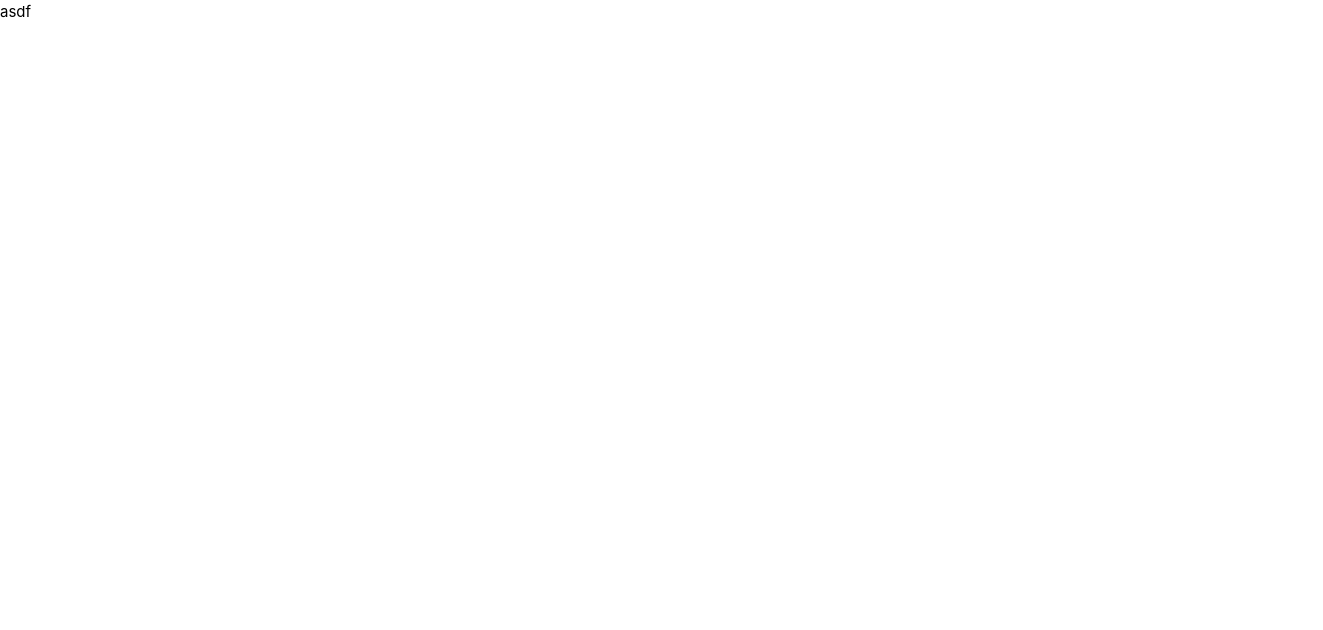
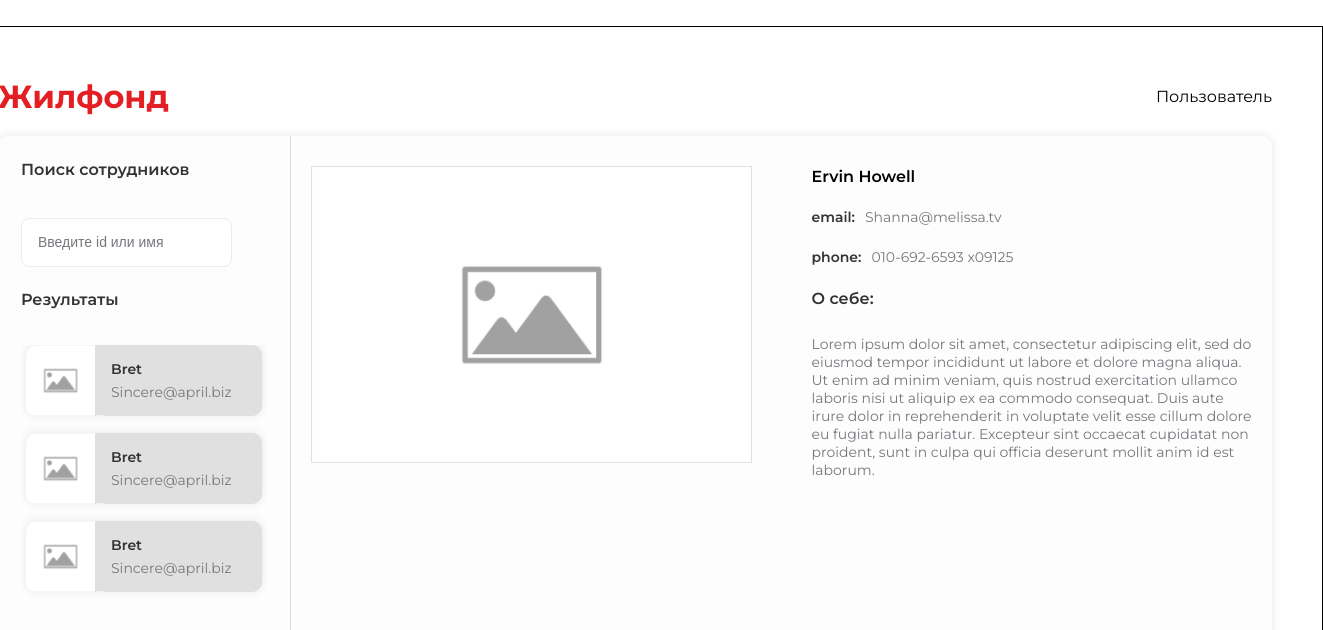
Before and after one commit to TheFasWalker/vu3, a Vue app: page / in a window 1280 px wide. Shown: the top 630 px of the page, 1323 px wide, since content can reach past the window. Built offline with nearby package versions, Linux system fonts and the light colour scheme.

Commit message:
feat: created structure for app
Сделано:
1. Общая структура
2. вынесена часть компонентов

```diff
--- a/index.html
+++ b/index.html
@@ -1,9 +1,15 @@
-<!DOCTYPE html>
+<!doctype html>
 <html lang="en">
   <head>
-    <meta charset="UTF-8">
-    <link rel="icon" href="/favicon.ico">
-    <meta name="viewport" content="width=device-width, initial-scale=1.0">
+    <meta charset="UTF-8" />
+    <link rel="icon" href="/favicon.ico" />
+    <meta name="viewport" content="width=device-width, initial-scale=1.0" />
+    <link rel="preconnect" href="https://fonts.googleapis.com" />
+    <link rel="preconnect" href="https://fonts.gstatic.com" crossorigin />
+    <link
+      href="https://fonts.googleapis.com/css2?family=Montserrat:ital,wght@0,100..900;1,100..900&display=swap"
+      rel="stylesheet"
+    />
     <title>Vite App</title>
   </head>
   <body>
--- a/src/App.vue
+++ b/src/App.vue
@@ -1,9 +1,53 @@
-<script setup>
-
+<script>
+import inputComponent from './components/inputComponen.vue'
+import userPreview from './components/userPreview.vue'
+import userDetails from './components/userDetails.vue'
+export default {
+  data() {
+    return {
+      searchResult: false,
+      userData: {
+        name: 'Ervin Howell',
+        phone: '010-692-6593 x09125',
+        email: 'Shanna@melissa.tv',
+        photo: '',
+        about:
+          'Lorem ipsum dolor sit amet, consectetur adipiscing elit, sed do eiusmod tempor incididunt ut labore et dolore magna aliqua. Ut enim ad minim veniam, quis nostrud exercitation ullamco laboris nisi ut aliquip ex ea commodo consequat. Duis aute irure dolor in reprehenderit in voluptate velit esse cillum dolore eu fugiat nulla pariatur. Excepteur sint occaecat cupidatat non proident, sunt in culpa qui officia deserunt mollit anim id est laborum.'
+      }
+    }
+  },
+  components: {
+    inputComponent: inputComponent,
+    userPreview: userPreview,
+    userDetails: userDetails
+  }
+}
 </script>
 
 <template>
-  <div>asdf</div>
+  <section class="container">
+    <header>
+      <a class="logo" href="#">Жилфонд</a>
+      <span>Пользователь</span>
+    </header>
+    <main>
+      <aside class="aside">
+        <div class="aside__container">
+          <h2 class="aside__title">Поиск сотрудников</h2>
+          <inputComponent />
+          <div class="aside__results">
+            <h3 class="aside__title">Результаты</h3>
+            <span v-if="searchResult" class="aside__subtitle">начните поиск </span>
+            <div class="aside__content">
+              <userPreview v-if="!searchResult" v-for="a of 3"></userPreview>
+            </div>
+          </div>
+        </div>
+      </aside>
+      <div v-if="searchResult" class="search_empty">
+        <span class="search__empty">Выберите сотрудника, чтобы посмотреть его профиль</span>
+      </div>
+      <userDetails v-if="!searchResult"></userDetails>
+    </main>
+  </section>
 </template>
-
-<style></style>
--- a/src/assets/base.css
+++ /dev/null
@@ -1,35 +0,0 @@
-*,
-*::before,
-*::after {
-  box-sizing: border-box;
-  margin: 0;
-  font-weight: normal;
-  padding: 0;
-}
-
-body {
-  min-height: 100vh;
-  color: var(--color-text);
-  background: var(--color-background);
-  transition:
-    color 0.5s,
-    background-color 0.5s;
-  line-height: 1.6;
-  font-family:
-    Inter,
-    -apple-system,
-    BlinkMacSystemFont,
-    'Segoe UI',
-    Roboto,
-    Oxygen,
-    Ubuntu,
-    Cantarell,
-    'Fira Sans',
-    'Droid Sans',
-    'Helvetica Neue',
-    sans-serif;
-  font-size: 15px;
-  text-rendering: optimizeLegibility;
-  -webkit-font-smoothing: antialiased;
-  -moz-osx-font-smoothing: grayscale;
-}
--- /dev/null
+++ b/src/assets/base.scss
@@ -0,0 +1,17 @@
+*,
+*::before,
+*::after {
+  box-sizing: border-box;
+  margin: 0;
+  font-weight: normal;
+  padding: 0;
+}
+body {
+  min-height: 100vh;
+  font-family: 'Montserrat';
+  width: 100vw;
+  height: 100vh;
+  display: flex;
+  align-items: center;
+  justify-content: center;
+}
--- a/src/assets/main.scss
+++ b/src/assets/main.scss
@@ -1 +1,132 @@
-@import './base.css';
+@import './base.scss';
+
+.container {
+  width: 1366px;
+  height: 748px;
+  background-color: #ffffff;
+  border: 1px solid black;
+  padding: 50px 50px 50px 40px;
+}
+.logo {
+  font-weight: 700;
+  font-size: 32px;
+  color: #e31f24;
+  text-decoration: none;
+}
+.user {
+  font-weight: 400;
+  font-size: 16px;
+  color: #333;
+}
+header {
+  display: flex;
+  align-items: center;
+  justify-content: space-between;
+  margin-bottom: 20px;
+}
+main {
+  width: 100%;
+  height: 589px;
+  border-radius: 10px;
+  box-shadow: 0 0 10px 0 rgba(0, 0, 0, 0.1);
+  background: #fdfdfd;
+  display: grid;
+  grid-template-columns: 293px 1fr;
+}
+.aside {
+  &__container {
+    padding: 23px 23px;
+    border-right: 1px solid #dededd;
+    height: 100%;
+    display: flex;
+    flex-direction: column;
+    gap: 22px;
+  }
+  &__title {
+    font-weight: 600;
+    font-size: 16px;
+    line-height: 140%;
+    color: #333;
+    margin-bottom: 15px;
+  }
+  &__subtitle {
+    font-weight: 400;
+    font-size: 14px;
+    color: #76787d;
+  }
+  &__results {
+    display: flex;
+    flex-direction: column;
+    gap: 18px;
+  }
+  &__content {
+    max-height: 350px;
+    overflow-y: auto;
+    overflow-x: hidden;
+    display: flex;
+    flex-direction: column;
+  }
+}
+.search {
+  &_empty {
+    display: flex;
+    align-items: center;
+    justify-content: center;
+  }
+  &__empty {
+    font-weight: 400;
+    font-size: 14px;
+    color: #76787d;
+  }
+  &_found {
+    padding: 30px 20px;
+  }
+  &__data {
+    display: flex;
+    flex-direction: column;
+  }
+  &__name {
+    font-weight: 600;
+    font-size: 16px;
+    line-height: 140%;
+    color: #000;
+  }
+  &__container {
+    display: grid;
+    grid-template-columns: 1fr 1fr;
+    gap: 60px;
+  }
+  &__photo img {
+    width: 100%;
+    height: auto;
+  }
+  &__contacts {
+    padding-top: 20px;
+
+    font-size: 14px;
+    line-height: 140%;
+
+    font-weight: 400;
+    color: #76787d;
+    span:first-child {
+      font-weight: 600;
+      color: #333;
+      margin-right: 10px;
+    }
+  }
+  &__about {
+    h4 {
+      font-weight: 600;
+      font-size: 16px;
+      line-height: 140%;
+      color: #333;
+      padding-top: 20px;
+      padding-bottom: 25px;
+    }
+    p {
+      font-weight: 400;
+      font-size: 14px;
+      color: #76787d;
+    }
+  }
+}
--- /dev/null
+++ b/src/components/inputComponen.vue
@@ -0,0 +1,24 @@
+<template>
+  <label>
+    <input type="text" placeholder="Введите id или имя" />
+  </label>
+</template>
+<script></script>
+<style lang="scss" module>
+input {
+  border: 1.5px solid #e9ecef;
+  border-radius: 8px;
+  padding: 16px;
+  transition: 0.5s linear;
+  &::placeholder {
+    font-weight: 400;
+    font-size: 14px;
+    color: #76787d;
+  }
+  &:focus {
+    border: 1.5px solid #e31f24;
+    outline: none;
+    transition: 0.5s linear;
+  }
+}
+</style>
--- /dev/null
+++ b/src/components/userDetails.vue
@@ -0,0 +1,40 @@
+<template>
+  <div class="search_found">
+    <div class="search__container">
+      <div class="search__photo">
+        <img src="../assets/img/noimage.png" alt="" />
+      </div>
+      <div class="search__data">
+        <span class="search__name">{{ userData['name'] }}</span>
+        <div class="search__contacts">
+          <span>email:</span>
+          <span>{{ userData['email'] }}</span>
+        </div>
+        <div class="search__contacts">
+          <span>phone:</span>
+          <span>{{ userData['phone'] }}</span>
+        </div>
+        <div class="search__about">
+          <h4>О себе:</h4>
+          <p>{{ userData['about'] }}</p>
+        </div>
+      </div>
+    </div>
+  </div>
+</template>
+<script>
+export default {
+  data() {
+    return {
+      userData: {
+        name: 'Ervin Howell',
+        phone: '010-692-6593 x09125',
+        email: 'Shanna@melissa.tv',
+        photo: '',
+        about:
+          'Lorem ipsum dolor sit amet, consectetur adipiscing elit, sed do eiusmod tempor incididunt ut labore et dolore magna aliqua. Ut enim ad minim veniam, quis nostrud exercitation ullamco laboris nisi ut aliquip ex ea commodo consequat. Duis aute irure dolor in reprehenderit in voluptate velit esse cillum dolore eu fugiat nulla pariatur. Excepteur sint occaecat cupidatat non proident, sunt in culpa qui officia deserunt mollit anim id est laborum.'
+      }
+    }
+  }
+}
+</script>
--- /dev/null
+++ b/src/components/userPreview.vue
@@ -0,0 +1,60 @@
+<template>
+  <div class="user active">
+    <div class="user__photo">
+      <img src="../assets/img/noimage.png" alt="" />
+    </div>
+    <div class="user__data">
+      <span>Bret</span>
+      <span>Sincere@april.biz</span>
+    </div>
+  </div>
+</template>
+<script></script>
+<style lang="scss">
+.user {
+  box-shadow: 0 0 10px 0 rgba(0, 0, 0, 0.1);
+  background: #fff;
+  border-radius: 10px;
+  display: grid;
+  grid-template-columns: 70px 1fr;
+  margin-bottom: 18px;
+  margin-right: 5px;
+  margin-left: 5px;
+  height: 70px;
+  cursor: pointer;
+  &__data {
+    display: flex;
+    flex-direction: column;
+    padding: 15px;
+    gap: 5px;
+    border-radius: 0 10px 10px;
+    span:first-child {
+      font-weight: 600;
+      font-size: 14px;
+      color: #333;
+    }
+    span:last-child {
+      font-weight: 400;
+      font-size: 14px;
+      color: #76787d;
+    }
+  }
+  &__photo {
+    overflow: hidden;
+    border-right: 1px solid #e0e0e0;
+    border-radius: 10px 0 0 10px;
+  }
+  &.active {
+    box-shadow: 0 0 10px 0 rgba(0, 0, 0, 0.1);
+    background: #e0e0e0;
+    .user__data {
+      background: #e0e0e0;
+    }
+  }
+}
+img {
+  width: 100%;
+  height: 100%;
+  object-fit: cover;
+}
+</style>
```
Also changed, not shown: src/assets/img/noimage.png (added).
